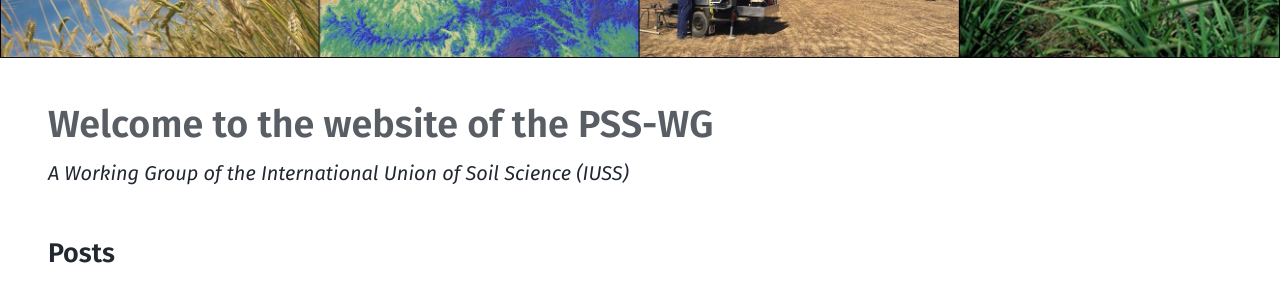
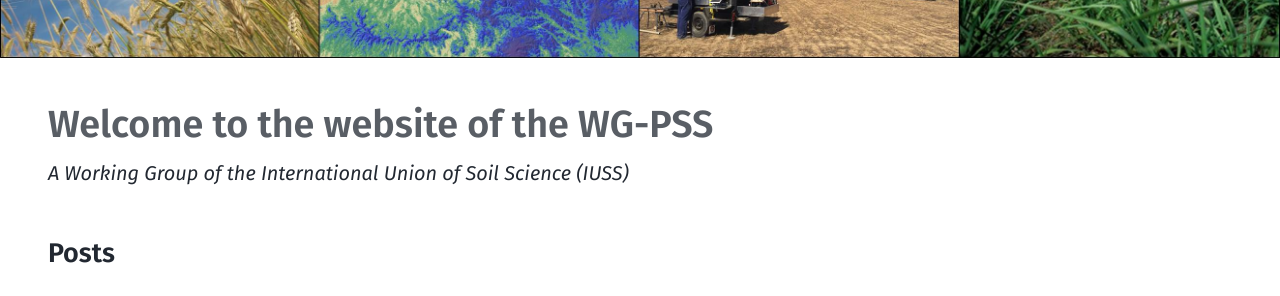
Before and after one commit to proximalsoilsensing/proximalsoilsensing.github.io, a Jekyll site: the page built from index.html, in a window 1280 px wide and 900 px high. Shown: the part 249-545 px from the top of the window. Built offline with Jekyll 4.4.1, drawn with Linux system fonts in a browser that asks for light colours; the list of posts is cut into pages by our own code.

Commit message:
small fix

```diff
--- a/index.html
+++ b/index.html
@@ -1,7 +1,7 @@
 ---
 layout: home
 paginate: true
-alt_title: "Welcome to the website of the PSS-WG"
+alt_title: "Welcome to the website of the WG-PSS"
 sub_title: "A Working Group of the International Union of Soil Science (IUSS) "
 image: /assets/images/pss_website_banner.jpg
 ---
```
